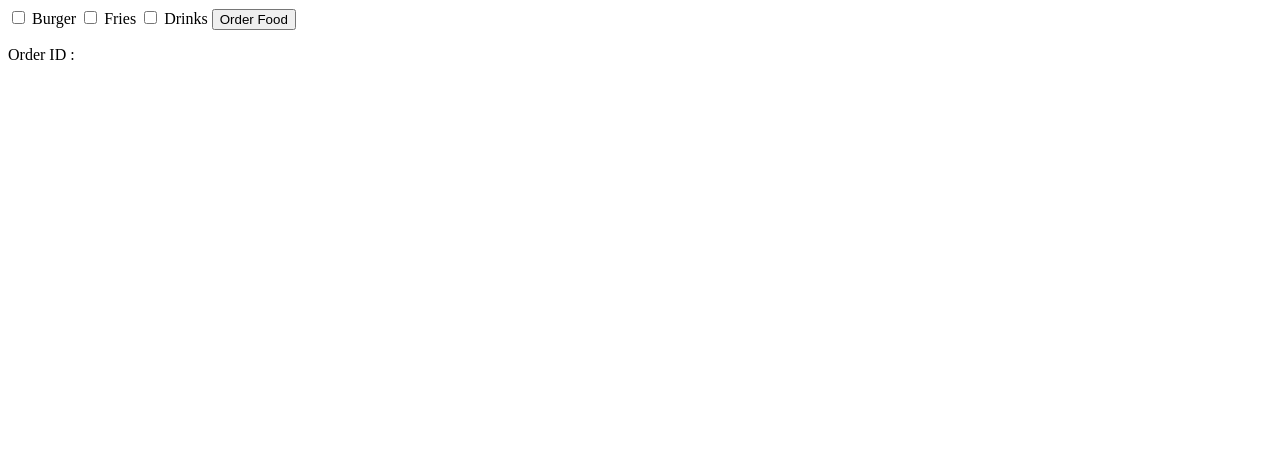
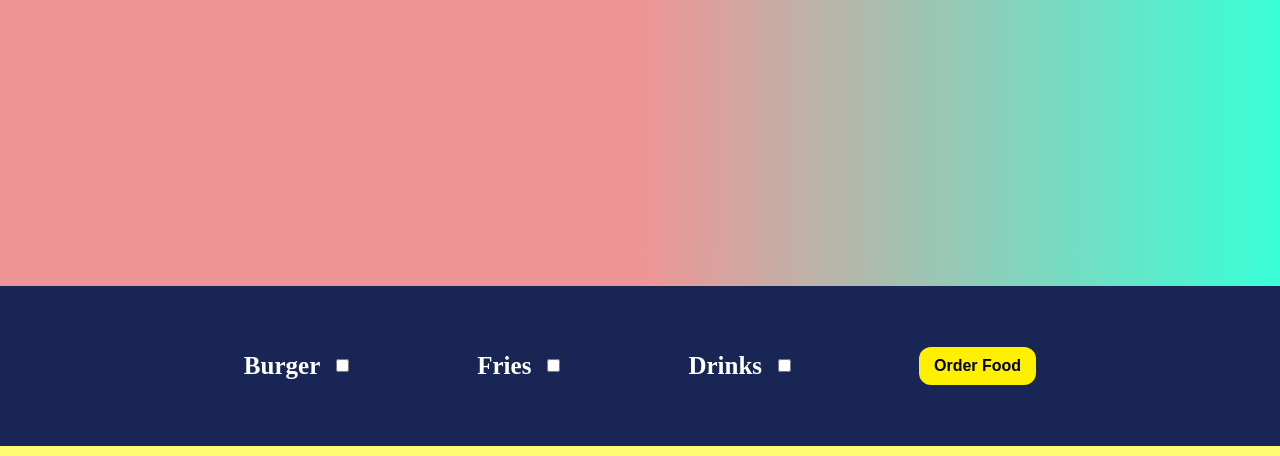
Before and after one commit to trishaDas13/burgerKing, a plain HTML site: page index.html in a window 1280 px wide. Shown: the top 456 px of the page. Drawn offline with Linux system fonts and the light colour scheme.

Commit message:
after styling

```diff
--- a/index.html
+++ b/index.html
@@ -8,9 +8,12 @@
 </head>
 <body>
     <form action="">
-        <input type="checkbox" value="burger"> Burger
-        <input type="checkbox" value="fries"> Fries
-        <input type="checkbox" value="drinks"> Drinks
+        <label for="">Burger</label>
+        <input type="checkbox" value="burger">
+        <label for="">Fries</label>
+        <input type="checkbox" value="fries">
+        <label for="">Drinks</label>
+        <input type="checkbox" value="drinks">
         <button>Order Food</button>
     </form>
     <p>Order ID : <Span></Span></p>
--- a/styles.css
+++ b/styles.css
@@ -1,3 +1,62 @@
+*{
+    margin: 0;
+    padding: 0;
+    box-sizing: border-box;
+}
+body{
+    width: 100%;
+    height: 100vh;
+    display: flex;
+    flex-direction: column;
+    justify-content: center;
+    align-items: center;
+    background: linear-gradient(90deg, rgba(239,149,149,1) 50%, rgba(57,255,216,1) 100%);
+}
+form{
+    width: 100%;
+    height: 20vh;
+    background-color: rgb(25, 38, 85);
+    display: flex;
+    justify-content: center;
+    align-items: center;
+}
+input{
+    margin-right: 8rem;
+    margin-left: 1rem;
+    accent-color: rgb(225, 170, 116);
+}
+label{
+    color: white;
+    font-weight: 700;
+    font-size: 25px;
+}
+p{
+    width: 100%;
+    text-align: center;
+    color: red;
+    font-size: 32px;
+    font-weight: 800;
+    padding: 1rem 0;
+    background-color: rgb(255, 251, 115);
+}
+
 img{
     display: none;
+    margin: 3rem;
+
 }
+
+button {
+  background-color: #fff000;
+  border-radius: 12px;
+  color: #000;
+  cursor: pointer;
+  font-weight: bold;
+  padding: 10px 15px;
+  text-align: center;
+  transition: 200ms;
+  box-sizing: border-box;
+  border: none;
+  outline: none;
+  font-size: 16px;
+}
```
